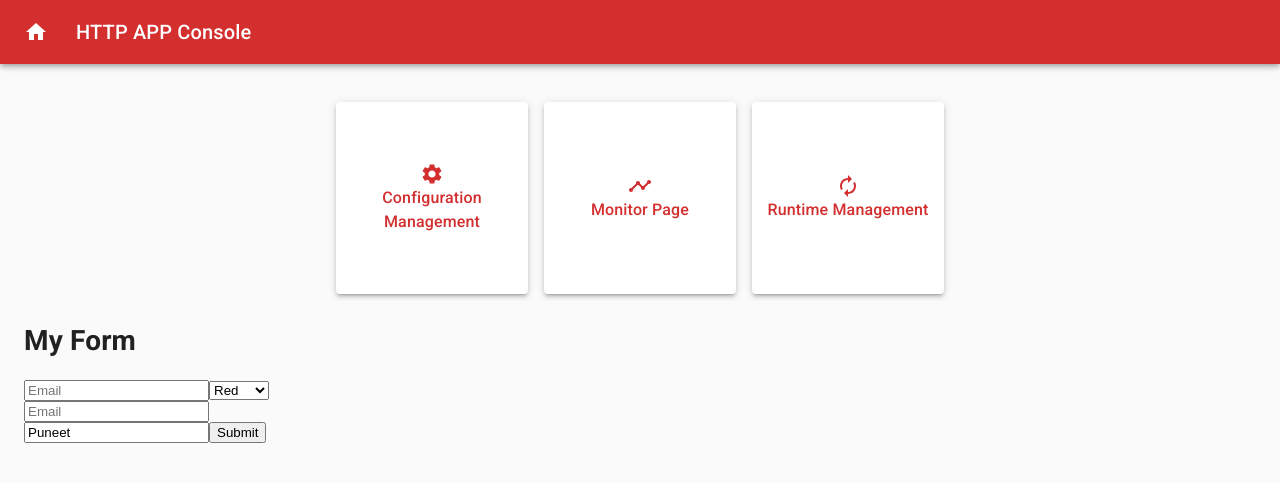
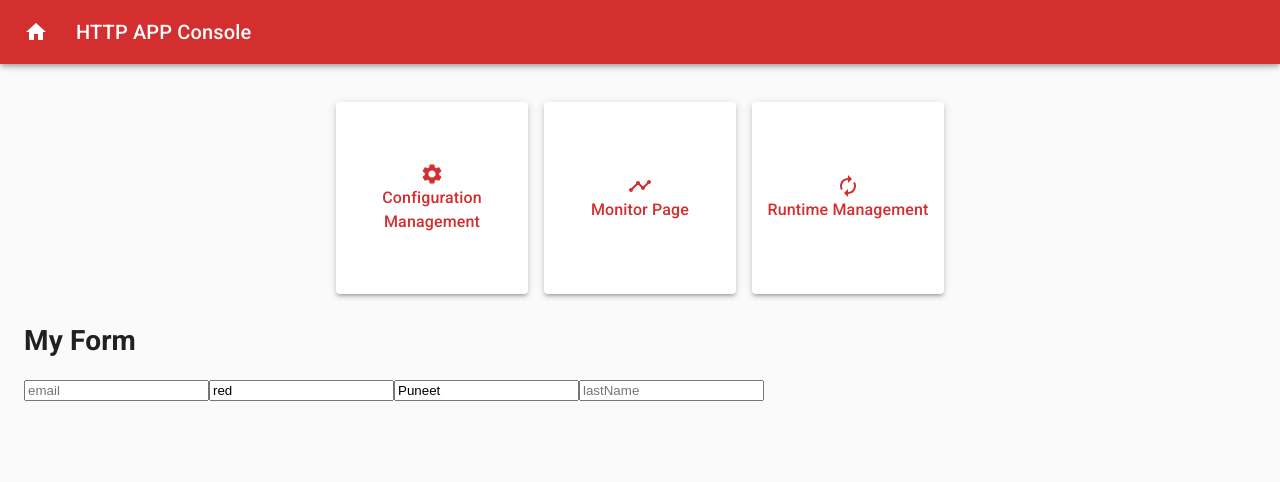
Before and after one commit to pkolawa/POC, a React (Create React App) app: page /dashboard in a window 1280 px wide. Shown: the top 482 px of the page. Built offline with nearby package versions, Linux system fonts and the light colour scheme.

Commit message:
FieldArray and initial values

```diff
--- a/src/containers/DashboardContainer.js
+++ b/src/containers/DashboardContainer.js
@@ -2,7 +2,7 @@ import React from "react";
 import { connect } from "react-redux";
 import { withStyles } from "@material-ui/core/styles";
 import Container from "@material-ui/core/Container";
-import {Field, Form, Formik, FormikProps} from 'formik';
+import {Field, Form, Formik, FieldArray, FormikProps} from 'formik';
 import DashboardCardList from "../components/DashboardCardList";
 
 const styles = (theme) => ({
@@ -42,36 +42,51 @@ const Example = () => (
   <div>
       <h1>My Form</h1>
       <Formik
-          initialValues={{email: '', color: 'red', firstName: 'Puneet', lastName: ''}}
+          initialValues={{email: {value: '', type: 'text'}, color: {value: 'red', type: 'text'}, firstName: {value: 'Puneet', type: 'text'}, lastName: {value: '', type: 'text'}}}
           onSubmit={(values, actions) => {
             alert(JSON.stringify(values, null, 2));
             actions.setSubmitting(false);
           }}>{(props) => (
-          <Form>
-              <Field type="email" name="email" placeholder="Email"/>
-              <Field as="select" name="color">
-                  <option value="red">Red</option>
-                  <option value="green">Green</option>
-                  <option value="blue">Blue</option>
-              </Field>
+          // <Form>
+          //     <Field type="email" name="email" placeholder="Email"/>
+          //     <Field as="select" name="color">
+          //         <option value="red">Red</option>
+          //         <option value="green">Green</option>
+          //         <option value="blue">Blue</option>
+          //     </Field>
 
-              <Field name="lastName">
-                  {({
-                        field, // { name, value, onChange, onBlur }
-                        form: {touched, errors}, // also values, setXXXX, handleXXXX, dirty, isValid, status, etc.
-                        meta,
-                    }) => (
-                      <div>
-                          <input type="text" placeholder="Email" {...field} />
-                          {meta.touched && meta.error && (
-                              <div className="error">{meta.error}</div>
-                          )}
-                      </div>
-                  )}
-              </Field>
-              <Field name="firstName" placeholder="Doe" component={MyInput}/>
-              <button type="submit">Submit</button>
-          </Form>
+          //     <Field name="lastName">
+          //         {({
+          //               field, // { name, value, onChange, onBlur }
+          //               form: {touched, errors}, // also values, setXXXX, handleXXXX, dirty, isValid, status, etc.
+          //               meta,
+          //           }) => (
+          //             <div>
+          //                 <input type="text" placeholder="Email" {...field} />
+          //                 {meta.touched && meta.error && (
+          //                     <div className="error">{meta.error}</div>
+          //                 )}
+          //             </div>
+          //         )}
+          //     </Field>
+          //     <Field name="firstName" placeholder="Doe" component={MyInput}/>
+          //     <button type="submit">Submit</button>
+          // </Form>
+
+          <FieldArray
+            name="test"
+            render={ arrayHelpers => {
+              const fieldNames = Object.keys(props.values)
+
+              return(
+                <Form>
+                  {fieldNames.map((field) => (
+                    <Field name={field} value={props.values[field].value} type={props.values[field].type} placeholder={field} />
+                  ))}
+                </Form>
+              )}
+            }
+          />
       )}
       </Formik>
   </div>
```
